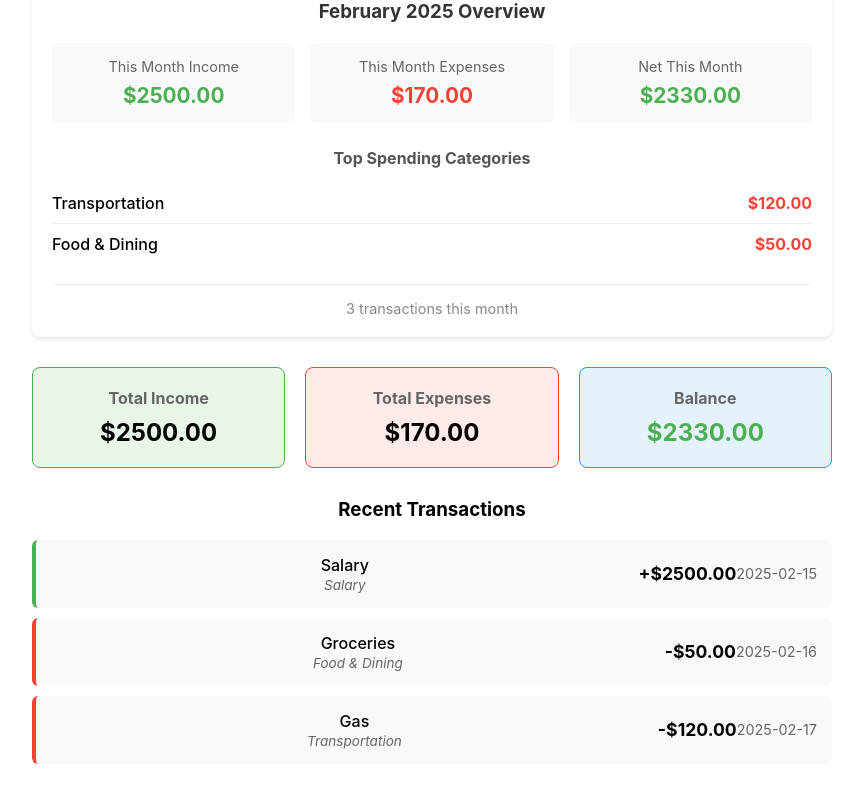
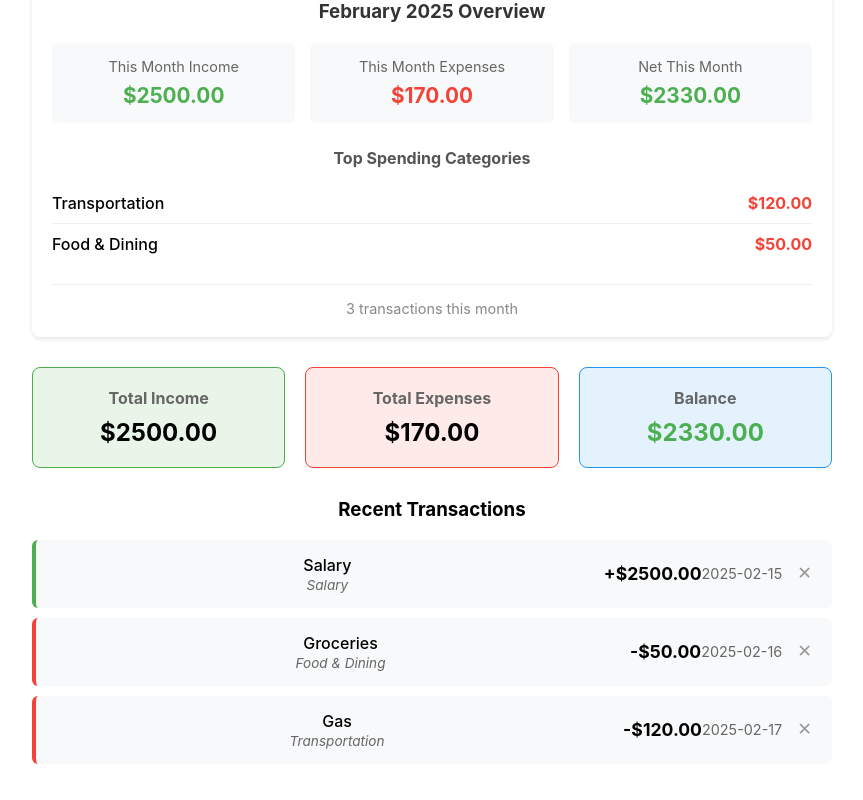
Before and after one commit to magnoliagg/MoneyMind, a React (Create React App) app: page / in a window 1280 px wide. Shown: the part 791-1591 px from the top of the page, without its empty margins (208-1071 px from the left). Built offline with nearby package versions, Linux system fonts and the light colour scheme; the HTML template or start-up script is replaced by a standard one.

Commit message:
delete transactions
add delete button to each transaction
confirm deletion with smooth hover effects

```diff
--- a/src/components/ExpenseTracker.css
+++ b/src/components/ExpenseTracker.css
@@ -103,3 +103,20 @@
   color: #666;
   font-size: 0.9rem;
 }
+
+.delete-btn {
+  background: none;
+  border: none;
+  color: #999;
+  cursor: pointer;
+  font-size: 1.1rem;
+  padding: 5px;
+  margin-left: 10px;
+  border-radius: 3px;
+  transition: all 0.2s;
+}
+
+.delete-btn:hover {
+  background-color: #ffebee;
+  color: #f44336;
+}
--- a/src/components/ExpenseTracker.tsx
+++ b/src/components/ExpenseTracker.tsx
@@ -36,6 +36,12 @@ const ExpenseTracker: React.FC = () => {
       id: getNextId(transactions)
     };
     const updatedTransactions = [transaction, ...transactions];
+    setTransactions(updatedTransactions);
+    saveTransactions(updatedTransactions);
+  };
+
+  const handleDeleteTransaction = (id: number) => {
+    const updatedTransactions = transactions.filter(t => t.id !== id);
     setTransactions(updatedTransactions);
     saveTransactions(updatedTransactions);
   };
@@ -91,6 +97,13 @@ const ExpenseTracker: React.FC = () => {
                   {transaction.type === 'income' ? '+' : '-'}${transaction.amount.toFixed(2)}
                 </span>
                 <span className="date">{transaction.date}</span>
+                <button
+                  className="delete-btn"
+                  onClick={() => handleDeleteTransaction(transaction.id)}
+                  title="Delete transaction"
+                >
+                  ✕
+                </button>
               </li>
             ))}
           </ul>
```
